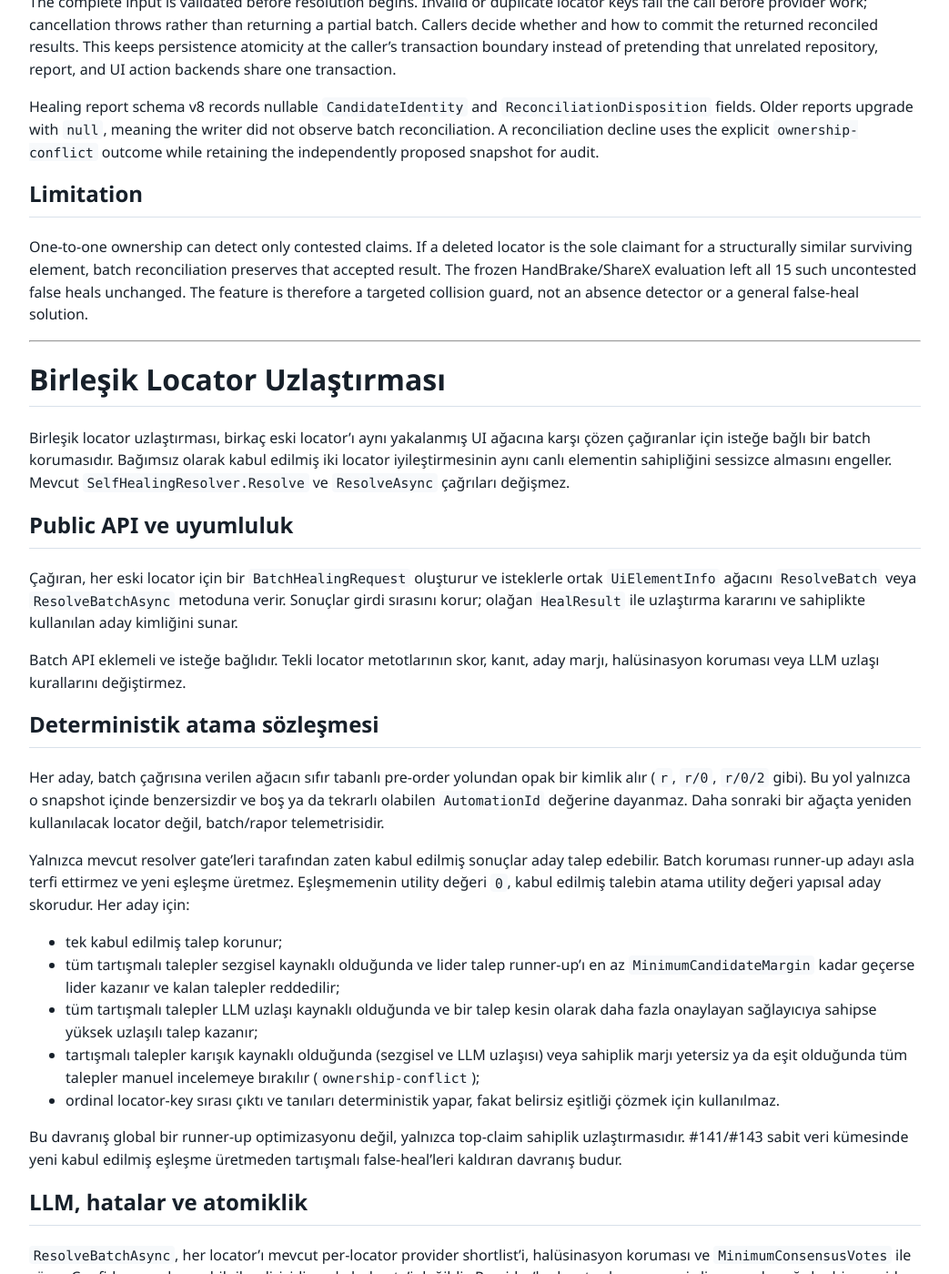
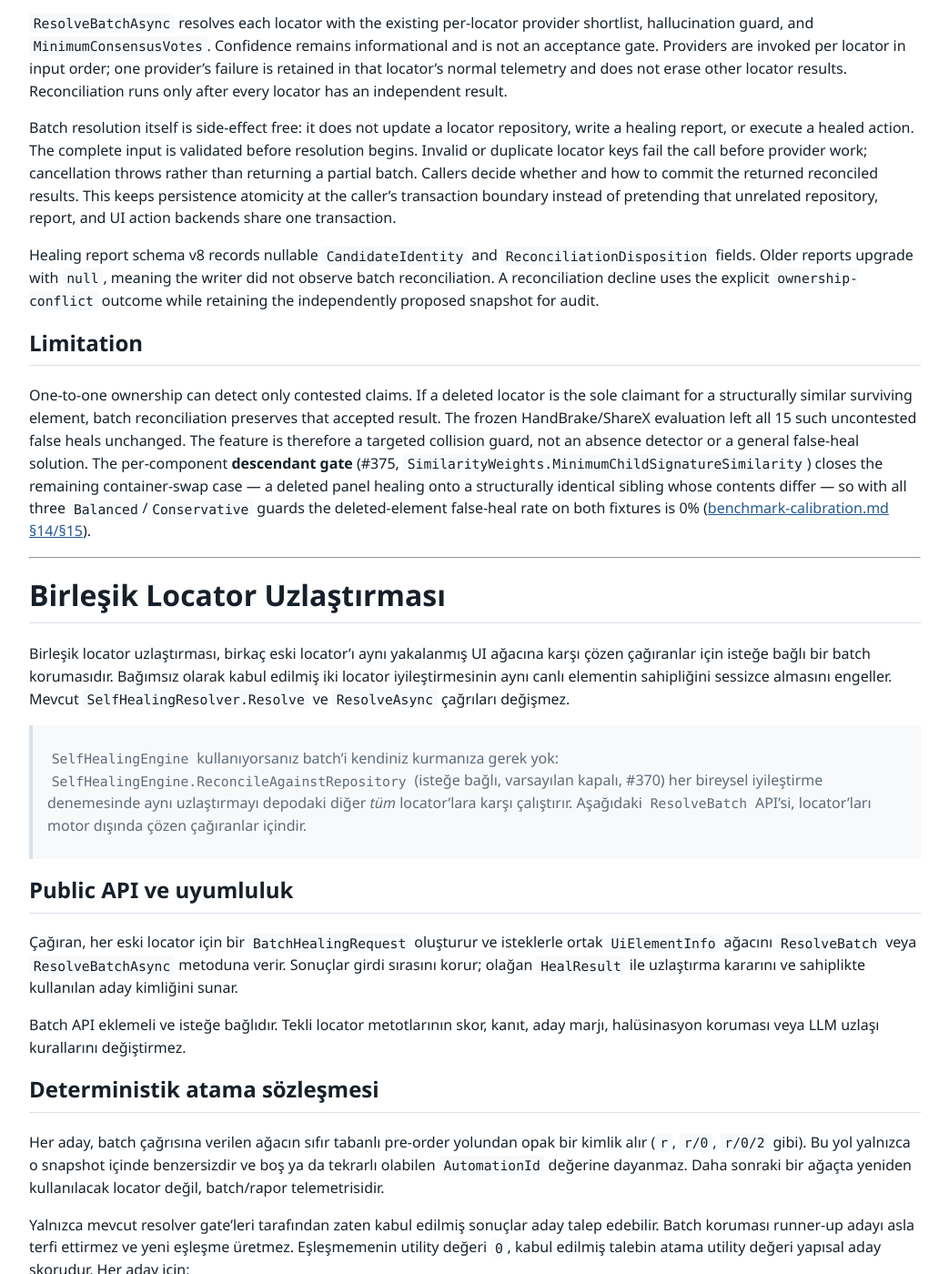
Before and after one commit to mustafasercansak/automation-sandbox, a Jekyll site: the page built from docs/joint-locator-reconciliation.md, in a window 1280 px wide and 1400 px high, scrolled down 1643 px. Shown: the whole window at 91% size, without its empty margins (118-1161 px from the left). Built offline with Jekyll 4.4.1, drawn with Linux system fonts in a browser that asks for light colours; some of the changed text lies outside the part shown.

Commit message:
docs: sync AGENTS.md, README and joint-reconciliation guide with #370/#375/#372 (#385)
Three docs went stale because the behavior changes did not update them in the
same commit:

- AGENTS.md healing-pipeline section: the acceptance rule now lists the two
  per-component gates (#370 name gate, #375 descendant gate) alongside
  confidence/evidence/margin; the ResolveBatch paragraph points at
  SelfHealingEngine.ReconcileAgainstRepository and notes the 0% deleted-element
  false-heal rate with all three Balanced guards; the module bullet describes
  IntentFlowReportDocument as schema v4, both pipelines (#372), not "web only".
- README "Note on Report Parity": desktop now emits the same
  IntentFlowReportDocument as web (#372) - the old note said it did not.
- joint-locator-reconciliation.md (EN+TR): cross-references the engine-integrated
  ReconcileAgainstRepository, and the Limitation section notes the descendant
  gate closes the container-swap residual.

No code change. Doc-integrity + bilingual + math-syntax guards green.

```diff
--- a/docs/joint-locator-reconciliation.md
+++ b/docs/joint-locator-reconciliation.md
@@ -9,6 +9,11 @@ Joint locator reconciliation is an opt-in batch guard for callers that resolve s
 stale locators against the same captured UI tree. It prevents two independently accepted
 locator heals from silently taking ownership of the same live element. Existing
 `SelfHealingResolver.Resolve` and `ResolveAsync` calls are unchanged.
+
+> If you use `SelfHealingEngine`, you do not have to assemble a batch yourself:
+> `SelfHealingEngine.ReconcileAgainstRepository` (opt-in, default off, #370) runs the same
+> reconciliation against every *other* stored locator on each individual heal attempt. The
+> `ResolveBatch` API below is for callers that resolve locators outside the engine.
 
 ## Public API and compatibility
 
@@ -89,7 +94,11 @@ One-to-one ownership can detect only contested claims. If a deleted locator is t
 claimant for a structurally similar surviving element, batch reconciliation preserves that
 accepted result. The frozen HandBrake/ShareX evaluation left all 15 such uncontested false
 heals unchanged. The feature is therefore a targeted collision guard, not an absence
-detector or a general false-heal solution.
+detector or a general false-heal solution. The per-component **descendant gate** (#375,
+`SimilarityWeights.MinimumChildSignatureSimilarity`) closes the remaining container-swap
+case — a deleted panel healing onto a structurally identical sibling whose contents differ —
+so with all three `Balanced`/`Conservative` guards the deleted-element false-heal rate on
+both fixtures is 0% ([benchmark-calibration.md §14/§15](benchmark-calibration.md)).
 
 ---
 
@@ -99,6 +108,11 @@ Birleşik locator uzlaştırması, birkaç eski locator'ı aynı yakalanmış UI
 çağıranlar için isteğe bağlı bir batch korumasıdır. Bağımsız olarak kabul edilmiş iki
 locator iyileştirmesinin aynı canlı elementin sahipliğini sessizce almasını engeller.
 Mevcut `SelfHealingResolver.Resolve` ve `ResolveAsync` çağrıları değişmez.
+
+> `SelfHealingEngine` kullanıyorsanız batch'i kendiniz kurmanıza gerek yok:
+> `SelfHealingEngine.ReconcileAgainstRepository` (isteğe bağlı, varsayılan kapalı, #370) her
+> bireysel iyileştirme denemesinde aynı uzlaştırmayı depodaki diğer *tüm* locator'lara karşı
+> çalıştırır. Aşağıdaki `ResolveBatch` API'si, locator'ları motor dışında çözen çağıranlar içindir.
 
 ## Public API ve uyumluluk
 
@@ -157,4 +171,8 @@ Bire bir sahiplik yalnızca tartışmalı talepleri algılayabilir. Silinmiş bi
 yapısal olarak benzer kalan bir elementin tek talepçisiyse batch uzlaştırması kabul edilmiş
 sonucu korur. Sabit HandBrake/ShareX değerlendirmesinde bu tür 15 tartışmasız false-heal'in
 tamamı değişmeden kalmıştır. Dolayısıyla özellik hedefli bir çakışma korumasıdır; absence
-detector veya genel false-heal çözümü değildir.
+detector veya genel false-heal çözümü değildir. Bileşen bazlı **alt öğe geçidi** (#375,
+`SimilarityWeights.MinimumChildSignatureSimilarity`) kalan konteyner-değişimi durumunu kapatır
+— silinen bir panelin, içeriği farklı ama yapısal olarak özdeş bir kardeşe iyileşmesi — böylece
+`Balanced`/`Conservative` üç korumanın tümüyle iki fikstürde de silinen-eleman false-heal oranı
+%0'dır ([benchmark-calibration.md §14/§15](benchmark-calibration.md)).
```
Also changed, not shown: AGENTS.md (+3 -3 lines), README.md.
